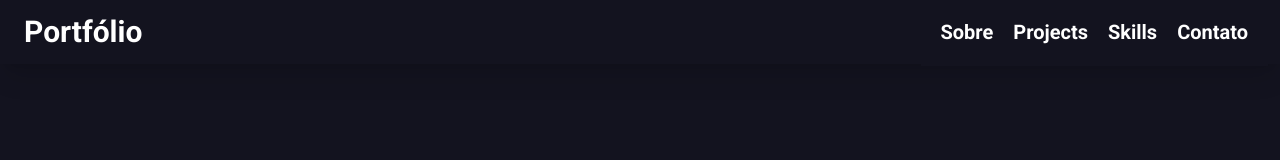
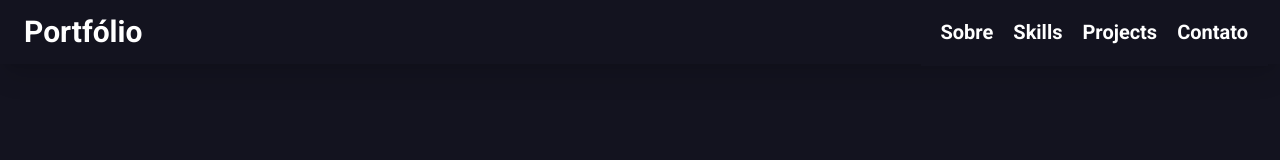
Before and after one commit to RyanNS7/personal-portfolio, a React (Vite) app: page / in a window 1280 px wide. Shown: the top 160 px of the page. Built offline with nearby package versions, Linux system fonts and the light colour scheme.

Commit message:
PORTFOLIO

```diff
--- a/src/components/Contact.jsx
+++ b/src/components/Contact.jsx
@@ -3,7 +3,7 @@ import { MdOutlineMail } from 'react-icons/md'
 
 export function Contact(){
     return(
-        <div id='contact' className="w-full flex justify-center items-center flex-col">
+        <footer id='contact' className="w-full flex justify-center items-center flex-col">
             <div className='w-full text-center p-4 mt-8'>
                 <h3 className="text-gray-500 text-4xl"> Contato </h3>
             </div>
@@ -56,6 +56,6 @@ export function Contact(){
 
             </div>
 
-        </div>
+        </footer>
     )
 }
--- a/src/components/Header.jsx
+++ b/src/components/Header.jsx
@@ -7,6 +7,10 @@ export function Header(){
 
     function openMoreOptions(){
         setOpenNavBar(!openNavBar)
+    }
+
+    function hideNavBar(){
+        setOpenNavBar(false)
     }
 
     return(
@@ -20,10 +24,10 @@ export function Header(){
 
             <nav className={`flex shadow-xl bg-theme-dark absolute ${openNavBar ? 'left-0 opacity-100' : 'left-[-480px]'} top-[3.5rem] transition-all duration-300 w-full h-44 mt-4 tm:w-auto  tm:h-auto tm:mt-0 tm:mr-1 tm:static tm:shadow-none`}>
                 <ul className="w-full items-center flex flex-col font-semibold md:p-4 tm:p-2 tm:flex-row">
-                    <li className="text-2xl p-1 tm:text-xl tm:mr-3"><a href="#about"> Sobre </a></li>
-                    <li className="text-2xl p-1 tm:text-xl tm:mr-3"><a href="#projects"> Projects </a></li>
-                    <li className="text-2xl p-1 tm:text-xl tm:mr-3"><a href="#skills"> Skills </a></li>
-                    <li className="text-2xl p-1 tm:text-xl"><a href="#contact"> Contato </a></li>
+                    <li className="text-2xl p-1 tm:text-xl tm:mr-3"><a href="#about" onClick={hideNavBar}> Sobre </a></li>
+                    <li className="text-2xl p-1 tm:text-xl tm:mr-3"><a href="#skills" onClick={hideNavBar}> Skills </a></li>
+                    <li className="text-2xl p-1 tm:text-xl tm:mr-3"><a href="#projects" onClick={hideNavBar}> Projects </a></li>
+                    <li className="text-2xl p-1 tm:text-xl"><a href="#contact" onClick={hideNavBar}> Contato </a></li>
                 </ul>
             </nav>
         </header>
--- a/src/components/Introduction.jsx
+++ b/src/components/Introduction.jsx
@@ -2,12 +2,12 @@
 
 export function Introduction(){
     return(
-        <section className="h-[95vh] w-full flex justify-center items-center flex-col">
+        <main className="h-[95vh] w-full flex justify-center items-center flex-col">
             <div className="p-4">
                 <h2 className=" text-3xl text-blue-500 tm:text-4xl md:text-8xl">Olá, meu nome é</h2>
                 <h1 className="my-2 font-semibold text-5xl tm:text-6xl md:text-9xl">Ryan Napoleão</h1>
                 <h3 className="text-gray-500 text-2xl tm:text-3xl md:text-7xl">Front-end Developer</h3>
             </div>
-        </section>
+        </main>
     )
 }
--- a/src/components/Projects.jsx
+++ b/src/components/Projects.jsx
@@ -34,7 +34,7 @@ export function Projects(){
                 {projects.map((project, key) => {
                     if(Object.keys(project).length == 0){
 
-                     return <div className=' w-full h-80 relative mb-4 cursor-pointer md:w-full sm:w-[75%] sm:m-auto sm:mb-4'>
+                     return <div key={key} className=' w-full h-80 relative mb-4 cursor-pointer md:w-full sm:w-[75%] sm:m-auto sm:mb-4'>
                                 <div className='w-full h-full bg-black flex items-center justify-center flex-col'>
                                     <span className='text-3xl mb-4 text-center p-2'>Projeto em Desenvolvimento</span>
                                 </div>
--- a/src/index.css
+++ b/src/index.css
@@ -7,6 +7,10 @@
     font-family: 'Roboto', sans-serif;
 }
 
+html{
+    scroll-behavior: smooth;
+}
+
 body{
     position: relative;
     background-color: #13131F;
```
